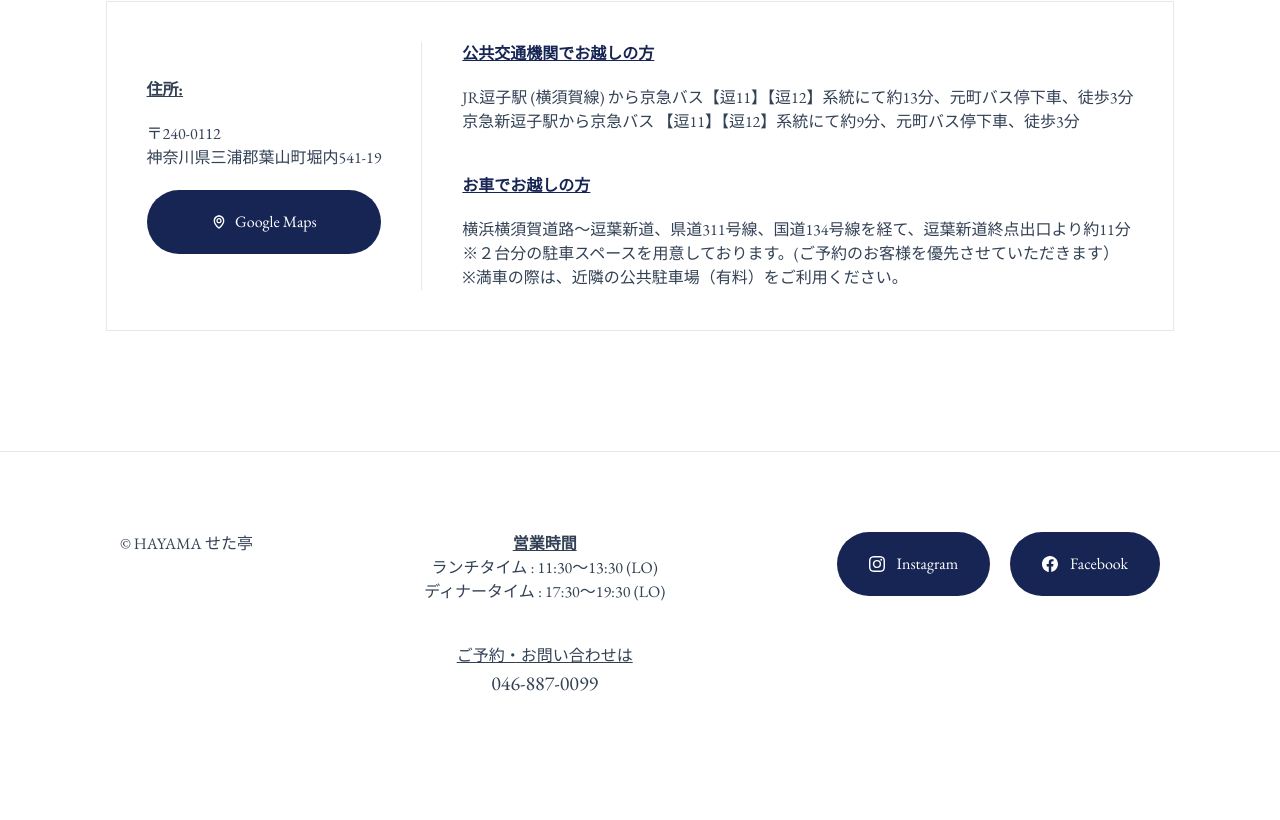
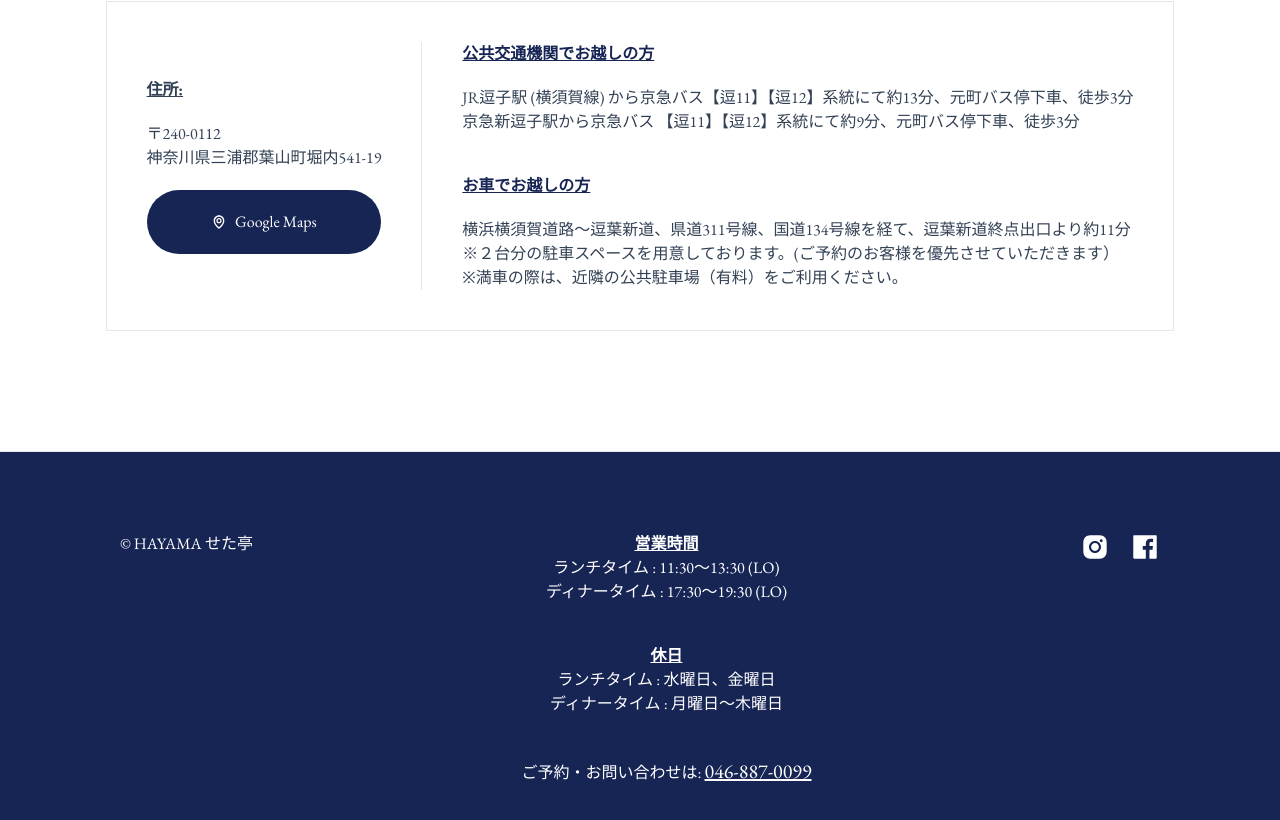
Before and after one commit to bap-ssbm/seta-draft, a Next.js app: page / in a window 1280 px wide. Shown: the part 3932-4752 px from the top of the page. Before the commit the page ends 4710 px from the top, so only its background shows below. Built offline with nearby package versions, Linux system fonts and the light colour scheme; a web font is replaced by a local one.

Commit message:
Add files via upload

```diff
--- a/app/components/ui/footer/Footer.tsx
+++ b/app/components/ui/footer/Footer.tsx
@@ -1,6 +1,7 @@
 import { FC } from 'react'
 import Button from '../Button'
-import { BsInstagram, BsFacebook } from 'react-icons/bs'
+
+import {AiFillFacebook, AiFillInstagram} from 'react-icons/ai'
 
 interface FooterProps {
 
@@ -8,7 +9,7 @@ interface FooterProps {
 
 const Footer: FC<FooterProps> = ({ }) => {
     return (
-        <footer className='py-20 border-t w-full flex justify-center'>
+        <footer className='py-20 border-t text-white bg-blue-950 w-full flex justify-center'>
             <div className=' relative w-full flex flex-col md:flex-row gap-10 md:gap-20 max-w-[1200px] px-20 justify-between '>
 
                 <p className='text-center'>
@@ -26,29 +27,38 @@ const Footer: FC<FooterProps> = ({ }) => {
                             ディナータイム : 17:30〜19:30 (LO)
                         </p>
                     </div>
-                    <a href='tel:046-887-0099' className='w-fit hover:text-red-800 hover:underline duration-300'>
+                    <div>
+                        <p className='font-bold whitespace-nowrap underline'>
+                            休日
+                        </p>
+                        <p className=' whitespace-nowrap'>
+                            ランチタイム : 水曜日、金曜日
+                        </p>
+                        <p className='whitespace-nowrap'>
+                            ディナータイム : 月曜日～木曜日
+                        </p>
+                    </div>
+                    <a href='tel:046-887-0099' className='w-fit hover:text-red-300 duration-300'>
 
-                        <p className='underline'>
-                            ご予約・お問い合わせは
-                        </p>
-                        <p className='text-[20px]'>
-                            046-887-0099
+                        <p className=''>
+                            ご予約・お問い合わせは: <span className='underline text-[20px]'>046-887-0099</span>
                         </p>
 
 
                     </a>
 
                 </div>
-                <div className='flex  gap-5 justify-center'>
-                    <a href='https://www.instagram.com/hayama_setatei/' className=''>
-                        <Button addClass='flex justify-center items-center gap-3 px-8'>
-                            <BsInstagram style={{ display: 'inline-block' }} /> <span>Instagram</span>
-                        </Button>
+                <div className='flex  gap-5 items-center h-fit  text-[30px]'>
+
+                    <a href='https://www.instagram.com/hayama_setatei/' className='hover:text-red-300 duration-300'>
+
+                            <AiFillInstagram  />
+
                     </a>
-                    <a href='https://www.facebook.com/hayamasetatei/' className=''>
-                        <Button addClass='flex justify-center items-center gap-3 px-8'>
-                            <BsFacebook /><span>Facebook</span>
-                        </Button>
+                    <a href='https://www.facebook.com/hayamasetatei/' className='hover:text-red-300 duration-300'>
+
+                            <AiFillFacebook/>
+
                     </a>
                 </div>
 
```
